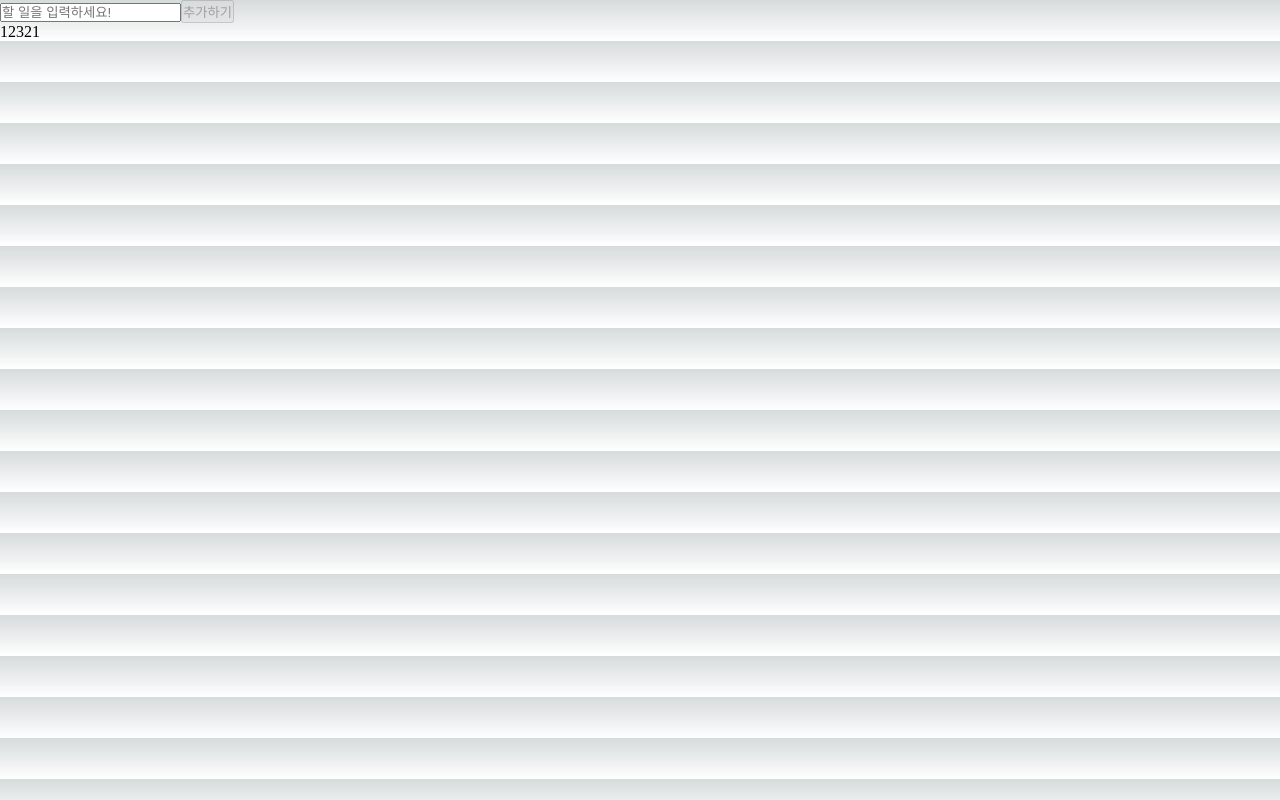
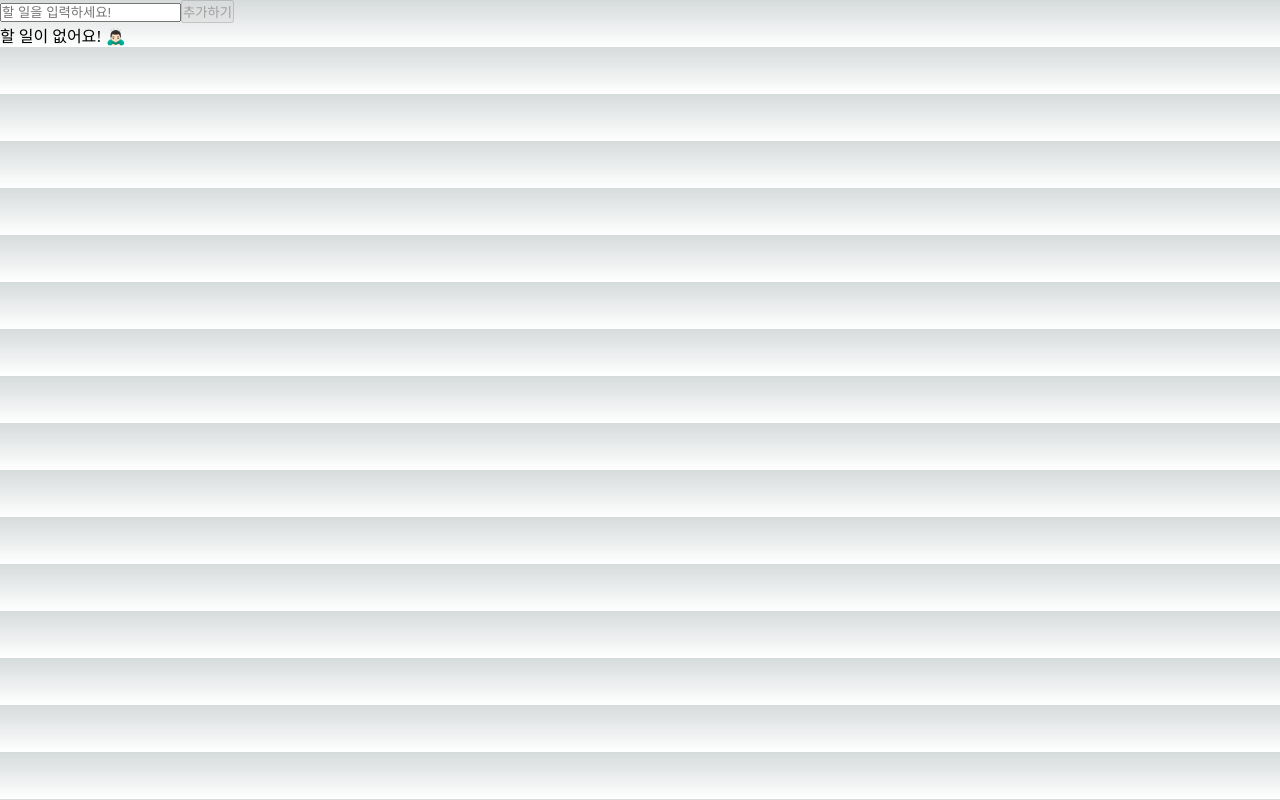
Before and after one commit to JengYoung/DDU_DU_DDU_DU, a Next.js app in the folder next/13-tdd-playwright/: page / in a window 1280 px wide. Built offline with nearby package versions, Linux system fonts and the light colour scheme.

Commit message:
feat(component): add empty component with conditions

```diff
--- a/next/13-tdd-playwright/pages/index.tsx
+++ b/next/13-tdd-playwright/pages/index.tsx
@@ -1,6 +1,6 @@
 import Head from 'next/head';
 import { Inter } from '@next/font/google';
-import { useMemo, useReducer, useRef } from 'react';
+import { useEffect, useMemo, useReducer, useRef } from 'react';
 import { v4 as uuidv4 } from 'uuid';
 
 const inter = Inter({ subsets: ['latin'] });
@@ -33,6 +33,10 @@ interface DeleteTodoAction {
   };
 }
 
+interface InitializeTodoAction {
+  type: 'initialize';
+}
+
 type TInputValue = string;
 
 interface WriteInputAction {
@@ -49,12 +53,25 @@ interface InitializeInputAction {
 type ITodosReducerAction =
   | CreateTodoAction
   | UpdateTodoCompleteAction
-  | DeleteTodoAction;
+  | DeleteTodoAction
+  | InitializeTodoAction;
+
 type IInputReducerAction = WriteInputAction | InitializeInputAction;
 
 const initialTodosState: ITodo[] = [];
 const todosReducer = (state: ITodo[], action: ITodosReducerAction): ITodo[] => {
   switch (action.type) {
+    case 'initialize': {
+      const value = window.localStorage.getItem('todos');
+      if (!value) {
+        window.localStorage.setItem('todos', JSON.stringify([]));
+      }
+
+      const todos = value ? JSON.parse(value) : [];
+
+      return todos;
+    }
+
     case 'create': {
       const { title } = (action as CreateTodoAction).payload;
 
@@ -116,6 +133,12 @@ export default function Home() {
   );
   const [todosState, dispatch] = useReducer(todosReducer, initialTodosState);
 
+  useEffect(() => {
+    dispatch({
+      type: 'initialize',
+    });
+  }, []);
+
   const onSubmit = (e: React.FormEvent) => {
     e.preventDefault();
 
@@ -175,7 +198,9 @@ export default function Home() {
           </button>
         </form>
 
-        <ul className="todo-list">12321</ul>
+        <ul className="todo-list">
+          {todosState.length ? <div></div> : <p>할 일이 없어요! 🙇🏻‍♂️</p>}
+        </ul>
       </main>
     </>
   );
```
Also changed, not shown: 1 other file (tests, documents, lock files or other folders).
